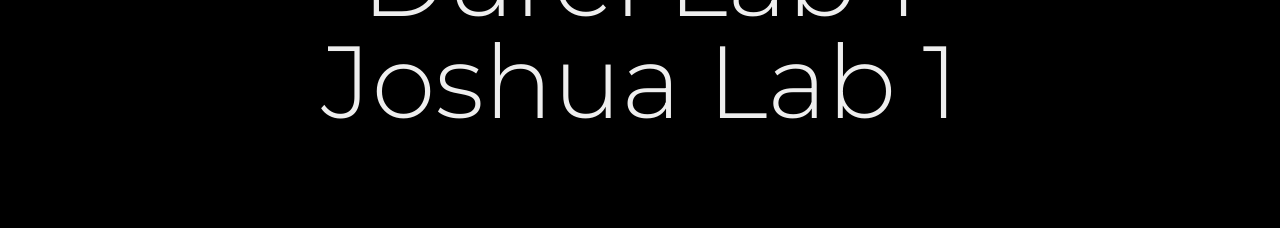
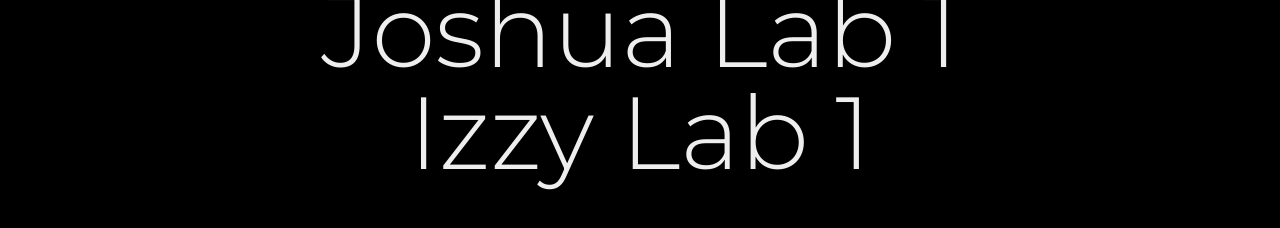
Before and after one commit to Izzy-Elizzy/vocalshield, a Next.js app: page /vocalshield/lab in a window 1280 px wide. Shown: the part 516-744 px from the top of the page. Built offline with nearby package versions, Linux system fonts and the light colour scheme.

Commit message:
Added Lab Links

```diff
--- a/components/labComponent.js
+++ b/components/labComponent.js
@@ -8,6 +8,8 @@ export default function LabComponent() {
       <a href="https://drive.google.com/file/d/1jrDeR96uo0VrBYgFQ2xhr-ljgunQagoT/view?usp=sharing">Durel Lab 1</a>
       <br/>
       <a href="https://drive.google.com/file/d/1qpVE0K76jVsmFGc9p2Ue1sz9tC7aPaan/view?usp=sharing">Joshua Lab 1</a>
+      <br/>
+      <a href="https://docs.google.com/document/d/1Jh58QXdVu-xnc1c59pI10_6_crko4yzawixaWkEpCXQ/edit?usp=sharing">Izzy Lab 1</a>
     </div>
   );
 }
```
